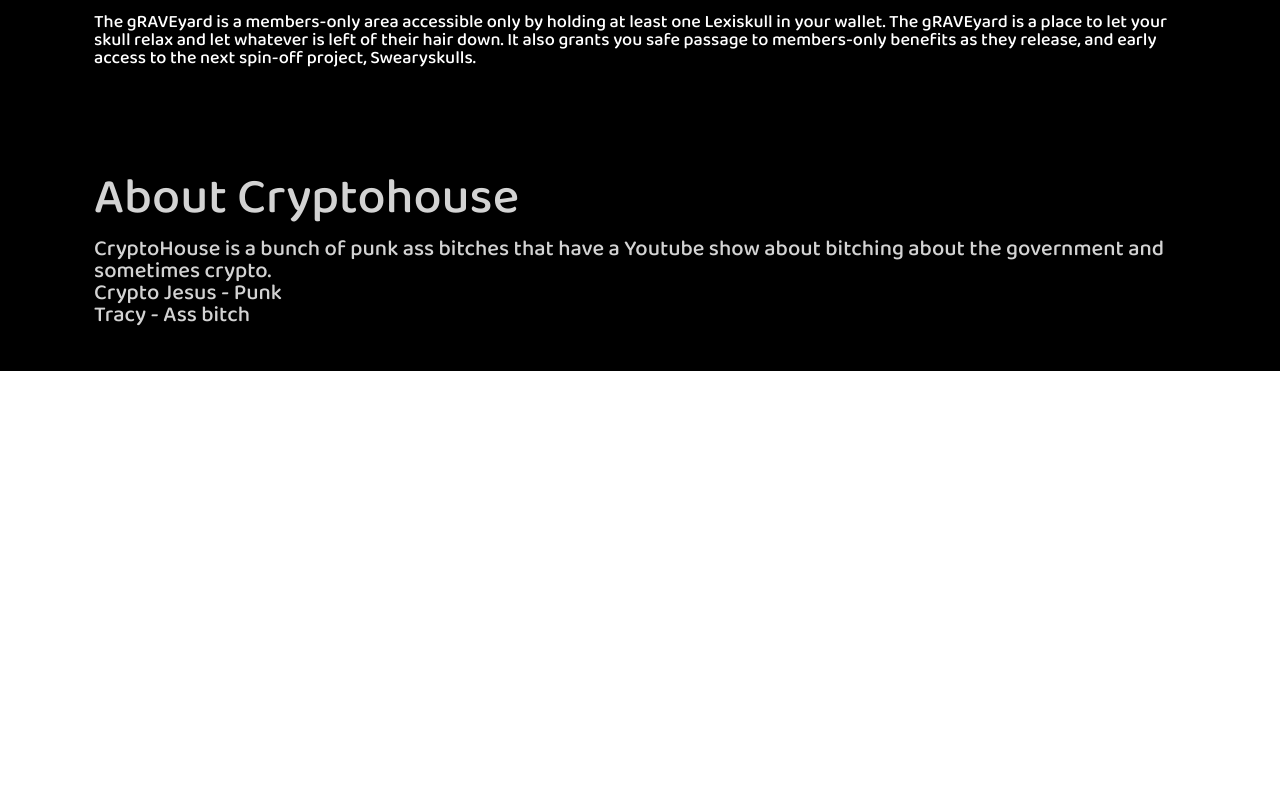
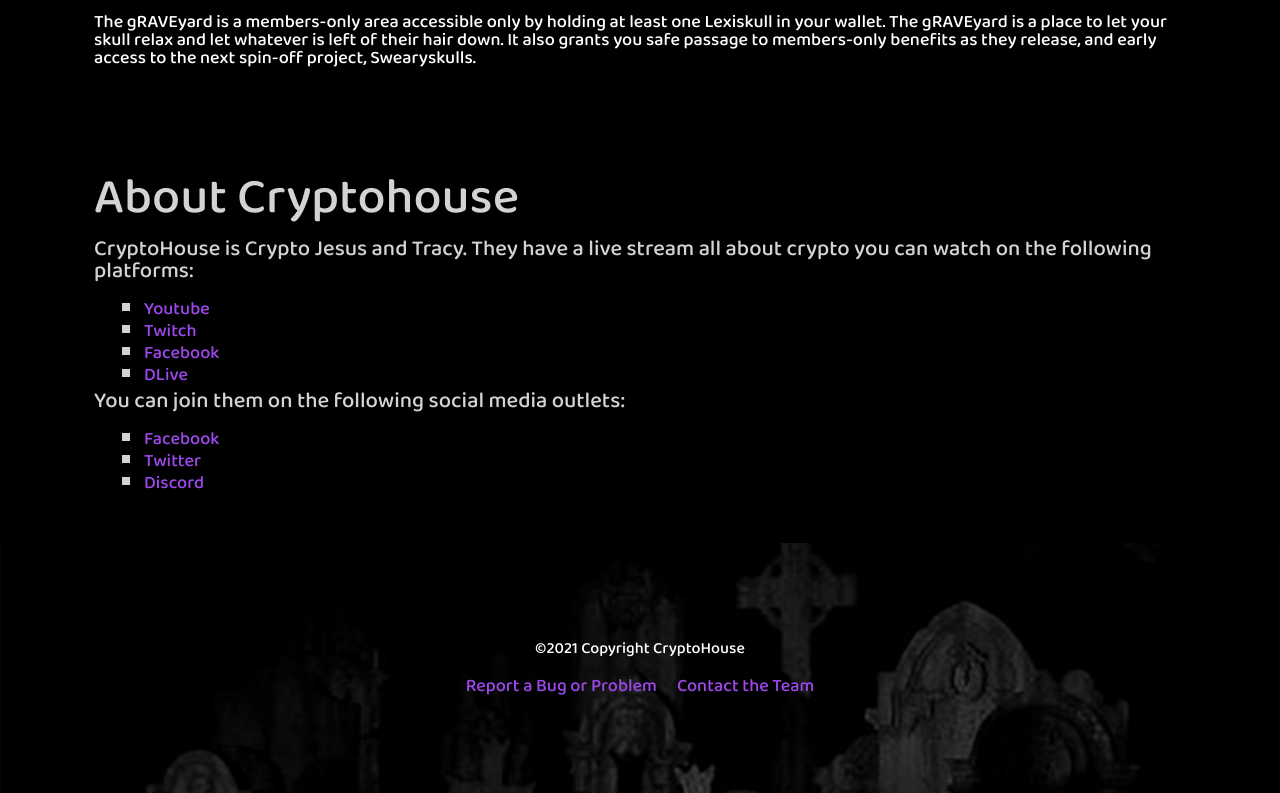
Before and after one commit to tardisdriver/cryptohouse, a React (Create React App) app: page / in a window 1280 px wide. Shown: the part 1671-2464 px from the top of the page. Before the commit the page ends 2042 px from the top, so only its background shows below. Built offline with nearby package versions, Linux system fonts and the light colour scheme.

Commit message:
adds GA and more styling

```diff
--- a/public/config/config.json
+++ b/public/config/config.json
@@ -1,6 +1,6 @@
 {
-  "CONTRACT_ADDRESS": "0xC80932a8fC46BE95B58A3E89FBedd289742D1EcC",
-  "SCAN_LINK": "https://mumbai.polygonscan.com/address/0xC80932a8fC46BE95B58A3E89FBedd289742D1EcC",
+  "CONTRACT_ADDRESS": "0x42864FfD8C36bC60a7e9E92af94c8A69726e47A1",
+  "SCAN_LINK": "https://mumbai.polygonscan.com/address/0x42864ffd8c36bc60a7e9e92af94c8a69726e47a1#code",
   "NETWORK": {
     "NAME": "Polygon Mumbai",
     "SYMBOL": "MATIC",
--- a/public/index.html
+++ b/public/index.html
@@ -23,7 +23,16 @@
       Learn how to configure a non-root public URL by running `npm run build`.
     -->
     <title>Lexiskulls - Crypto House</title>
-    <meta name="description" content="Mint your Nerdy Coder Clone NFT" />
+    <meta name="description" content="Mint your Lexiskull NFT" />
+    <!-- Global site tag (gtag.js) - Google Analytics -->
+<script async src="https://www.googletagmanager.com/gtag/js?id=G-MX64ZKNZEF"></script>
+<script>
+  window.dataLayer = window.dataLayer || [];
+  function gtag(){dataLayer.push(arguments);}
+  gtag('js', new Date());
+
+  gtag('config', 'G-MX64ZKNZEF');
+</script>
   </head>
   <body>
     <noscript>You need to enable JavaScript to run this app.</noscript>
--- a/src/App.js
+++ b/src/App.js
@@ -106,6 +106,7 @@
   margin-left: auto;
   margin-right: auto;
   padding: 10px;
+  list-style: none;
   @media only screen and (min-width: 280px) and (max-width: 767px) {
     flex-direction: column;
     margin-top: 5px;
@@ -116,9 +117,8 @@
   color: white;
   font-size: 22px;
   cursor: pointer;
-  transition: font-size 1s, color 0.5s;
+  transition: color 0.75s;
   :hover {
-    font-size: 24px;
     color: purple;
   }
   @media only screen and (min-width: 280px) and (max-width: 767px) {
@@ -144,6 +144,7 @@
   padding: 20px 70px;
   color: lightgrey;
   font-size: 22px;
+  width: 100%;
   @media only screen and (min-width: 280px) and (max-width: 767px) {
     padding: 15px;
   }
@@ -153,6 +154,17 @@
   font-size: 18px;
   color: white;
   padding: 10px 0;
+`;
+
+export const Footer = styled.div`
+  display: flex;
+  flex-direction: column;
+  justify-content: center;
+  align-items: center;
+  width: 100%;
+  height: 250px;
+  background-image: url("/config/images/footerimage.png");
+  background-size: cover;
 `;
 
 function App() {
@@ -190,12 +202,12 @@
     let gasLimit = CONFIG.GAS_LIMIT;
     let totalCostWei = String(cost * mintAmount);
     let totalGasLimit = String(gasLimit * mintAmount);
-    console.log(web3.eth.estimateGas);
     if (blockchain.balance < totalCostWei)
       setFeedback("Insufficient Balance in your wallet!");
     else
       setFeedback(`Minting your ${CONFIG.NFT_NAME}...Please give us a minute`);
     setClaimingNft(true);
+    console.log(blockchain.smartContract.methods);
     blockchain.smartContract.methods
       .mint(mintAmount)
       .send({
@@ -294,6 +306,7 @@
           </a>
         </s.Container>
         <s.SpacerSmall />
+        <div style={{ width: "100vw", maxWidth: "90vw", overflowX: "hidden" }}>
           <div id="fog-container">
             <div id="foglayer_01" class="fog">
               <div class="image01"></div>
@@ -306,6 +319,7 @@
             <div id="foglayer_03" class="fog">
               <div class="image01"></div>
               <div class="image02"></div>
+            </div>
           </div>
         </div>
         <div id="floating-skulls">
@@ -612,9 +626,7 @@
           </BodyText>
         </BodyTextContainer>
         <s.SpacerLarge />
-        <s.Container
-          style={{ padding: "20px 70px", color: "lightgrey", fontSize: "22px" }}
-        >
+        <BodyTextContainer>
           <s.TextTitle
             id="about-ch"
             style={{ fontSize: "50px", color: "lightgrey" }}
@@ -622,13 +634,100 @@
             About Cryptohouse
           </s.TextTitle>
           <p>
-            CryptoHouse is a bunch of punk ass bitches that have a Youtube show
-            about bitching about the government and sometimes crypto.
+            CryptoHouse is Crypto Jesus and Tracy. They have a live stream all
+            about crypto you can watch on the following platforms:
+            <ul
+              style={{
+                margin: "15px 10px 5px 10px",
+                paddingInlineStart: "40px",
+                listStyle: "square",
+              }}
+            >
+              <li>
+                <StyledLink
+                  src="https://youtube.com/c/CryptoJesus"
+                  target="_blank"
+                >
+                  Youtube
+                </StyledLink>
+              </li>
+              <li>
+                <StyledLink
+                  src="https://www.twitch.tv/crypt0house"
+                  target="_blank"
+                >
+                  Twitch
+                </StyledLink>
+              </li>
+              <li>
+                <StyledLink
+                  src="https://www.facebook.com/Crypt0House/videos/"
+                  target="_blank"
+                >
+                  Facebook
+                </StyledLink>
+              </li>
+              <li>
+                <StyledLink src="https://dlive.tv/CryptoHouse" target="_blank">
+                  DLive
+                </StyledLink>
+              </li>
+            </ul>
+            You can join them on the following social media outlets:
+            <ul
+              style={{
+                margin: "15px 10px 5px 10px",
+                paddingInlineStart: "40px",
+                listStyle: "square",
+              }}
+            >
+              <li>
+                <StyledLink
+                  src="https://www.facebook.com/Crypt0House"
+                  target="_blank"
+                >
+                  Facebook
+                </StyledLink>
+              </li>
+              <li>
+                <StyledLink
+                  src="https://twitter.com/cryptohouse19"
+                  target="_blank"
+                >
+                  Twitter
+                </StyledLink>
+              </li>
+              <li>
+                <StyledLink src="https://discord.gg/aecXF5pDRB" target="_blank">
+                  Discord
+                </StyledLink>
+              </li>
+            </ul>
           </p>
-          <p>Crypto Jesus - Punk</p>
-          <p>Tracy - Ass bitch</p>
+        </BodyTextContainer>
       </s.Container>
-      </s.Container>
+      <Footer>
+        <div style={{ color: "white", marginBottom: "20px" }}>
+          ©2021 Copyright CryptoHouse
+        </div>
+        <div
+          style={{ width: "100%", display: "flex", justifyContent: "center" }}
+        >
+          <StyledLink
+            style={{ marginRight: "20px" }}
+            src="https://docs.google.com/forms/d/1Q24NarEsigubhtSrjTrAd0eZohevDB8Ug79TezBStWs"
+            target="_blank"
+          >
+            Report a Bug or Problem
+          </StyledLink>
+          <StyledLink
+            src="https://docs.google.com/forms/d/1xUDuFQX1egISayYjqYUcXsM4R37cOxYo8uk6SZPeECA"
+            target="_blank"
+          >
+            Contact the Team
+          </StyledLink>
+        </div>
+      </Footer>
     </s.Screen>
   );
 }
--- a/src/styles/fog.css
+++ b/src/styles/fog.css
@@ -1,7 +1,15 @@
+html,
+body {
+  width: 100%;
+  max-width: 100vw;
+  overflow-x: hidden;
+}
+
 #fog-container {
   background: #000;
   background: rgba(0, 0, 0, 1);
-  overflow-x: hidden;
+  overflow: hidden;
+  max-width: 80vw;
 }
 /* ---------- Fog ---------- */
 .fogwrapper {
@@ -9,8 +17,10 @@
   position: absolute;
   top: 0;
   width: 100%;
+  max-width: 80vw;
   -webkit-filter: blur(1px) grayscale(0.2) saturate(1.2) sepia(0.2);
   filter: blur(1px) grayscale(0.2) saturate(1.2) sepia(0.2);
+  overflow-x: hidden !important;
 }
 #foglayer_01,
 #foglayer_02,
```
Also changed, not shown: src/redux/blockchain/blockchainActions.js (+7 -4 lines), public/config/images/footerimage.png (added). Lines whose indentation alone changed are shown as unchanged.
